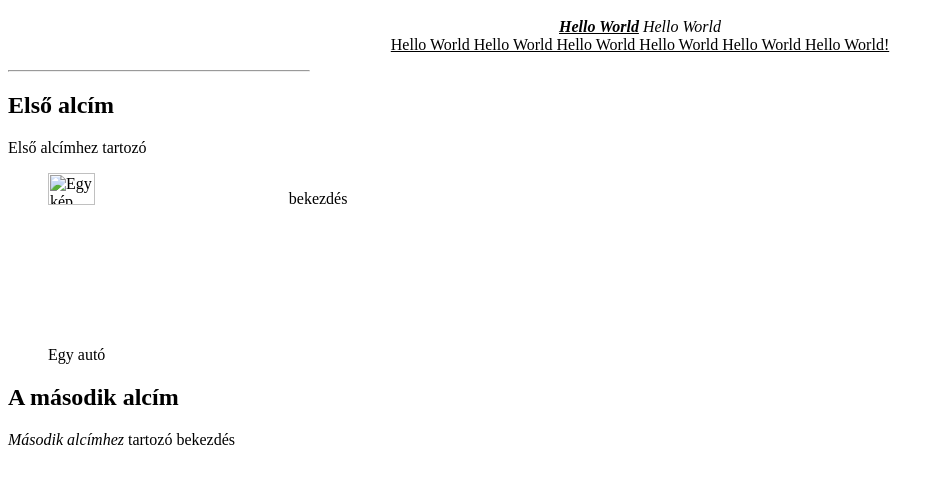
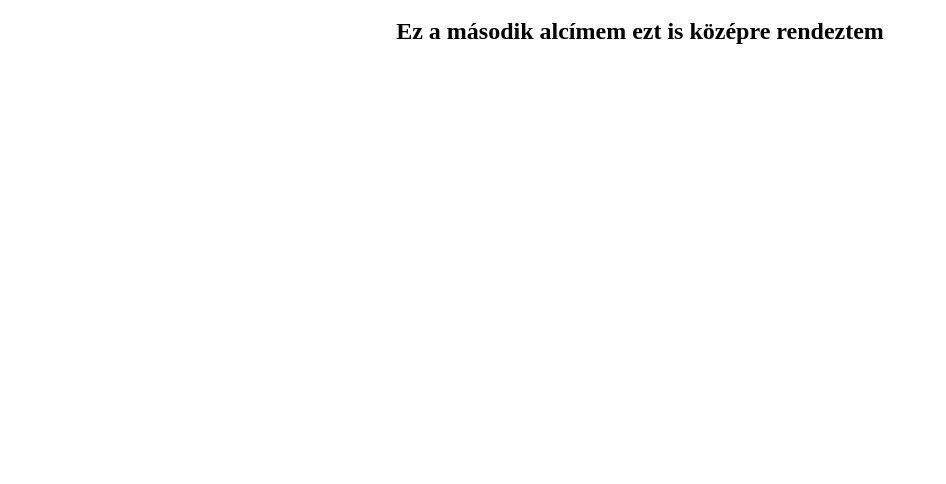
Before and after one commit to TacticsCrusher/Teszthonlapom, a plain HTML site: page index.html in a window 1280 px wide. Shown: the part 48-532 px from the top of the page, without its empty margins (0-946 px from the left). Drawn offline with Linux system fonts and the light colour scheme.

Commit message:
Update index.html

```diff
--- a/index.html
+++ b/index.html
@@ -1,7 +1,8 @@
 <html>
 <!DOCTYPE html>
 	<head>
-	<title>Huszadik weboldalam</title>
+	<title>Első weboldalam</title>
+	<meta charset="utf-8">
 
 
 
@@ -9,25 +10,9 @@
 
 	<body>
 <h1 align="center">Bevezető ez az első weboldalam</h1>
-
-		<p align= "center"><b><i><u>Hello World</b></i></u> <i>Hello World</i> <u><br/>Hello World Hello World Hello World Hello World Hello World Hello World!</u></p>
-		<hr width="300" align ="left"/>
-		<h2>Első alcím</h2>
-<p>Első alcímhez tartozó
-	<figure>
-	<img src="tesla.jpg" alt = "Egy kép egy autóról" width ="20%" height="20%"> bekezdés</p>
-	<figcaption> Egy autó</figcaption>
-	</figure>
-
-	<h2>A második alcím</h2>
-	<p> <em>Második alcímhez</em> tartozó bekezdés</p>
+<h2 align="center">Ez a második alcímem ezt is középre rendeztem</h2>
 
 
 
 	</body>
-
-
-
-
-
-	</html>
+</html>
```
